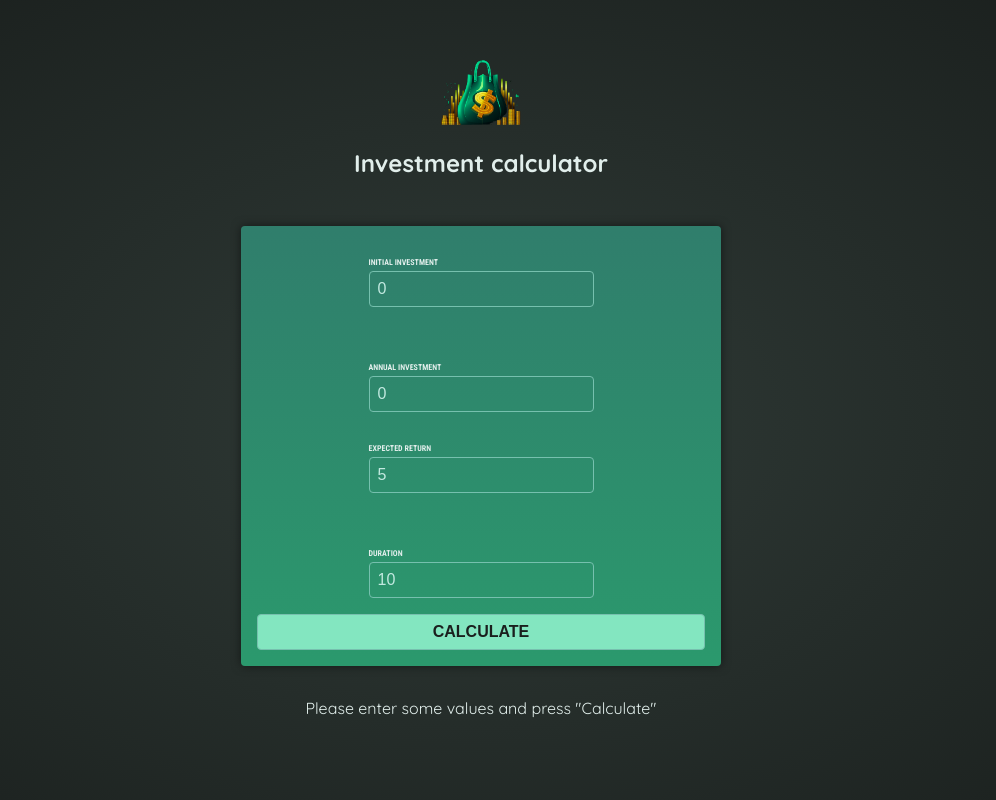
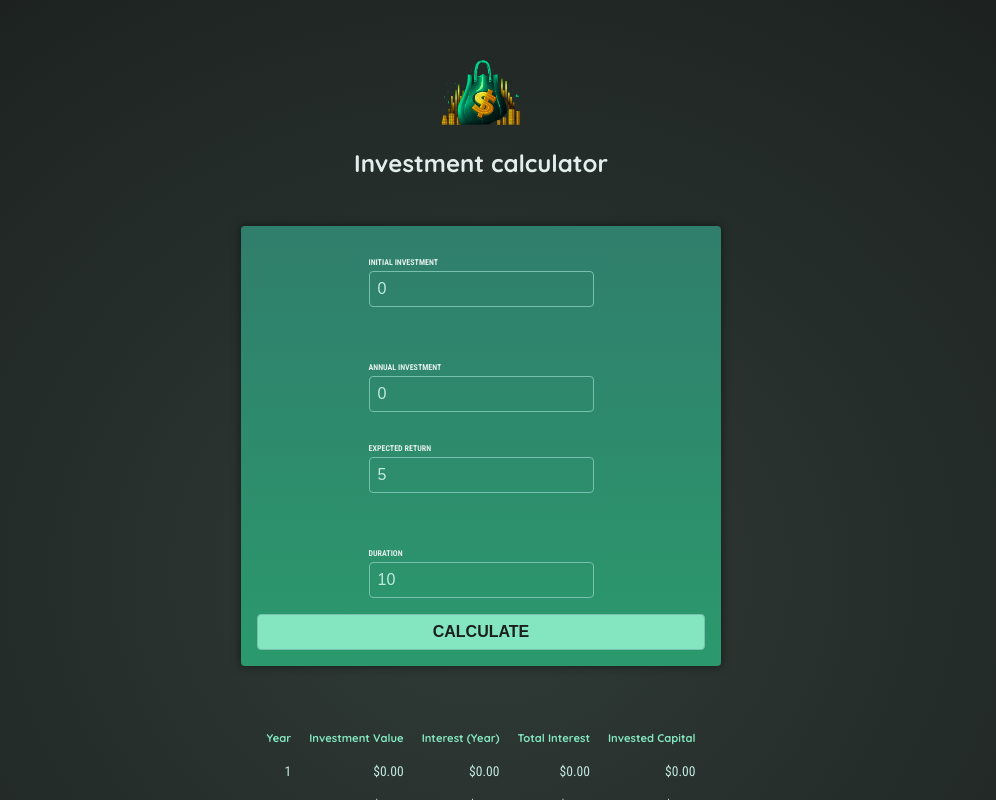
Before and after one commit to Annaivv/investCalculator, an Angular app: page / in a window 1280 px wide. Both pictures are taken after a click on the button "CALCULATE". Shown: the top 800 px of the page, without its empty margins (159-1155 px from the left). Built offline with nearby package versions, Linux system fonts and the light colour scheme.

Commit message:
feature: results render added

```diff
--- a/src/app/app.component.html
+++ b/src/app/app.component.html
@@ -1,2 +1,3 @@
 <app-header />
 <app-user-input (calculate)="onCalculateInvestmentResults($event)" />
+<app-results [results]="resultsData" />
--- a/src/app/app.component.ts
+++ b/src/app/app.component.ts
@@ -1,20 +1,26 @@
 import { Component } from '@angular/core';
 import { HeaderComponent } from './header/header.component';
 import { UserInputComponent } from './user-input/user-input.component';
+import { ResultsComponent } from './results/results.component';
+import { type InvestmentInput } from './investment-input.model';
 
 @Component({
   selector: 'app-root',
   standalone: true,
   templateUrl: './app.component.html',
-  imports: [HeaderComponent, UserInputComponent],
+  imports: [HeaderComponent, UserInputComponent, ResultsComponent],
 })
 export class AppComponent {
-  onCalculateInvestmentResults(data: {
-    initialInvestment: number;
-    duration: number;
+  resultsData?: {
+    year: number;
+    interest: number;
+    valueEndOfYear: number;
     annualInvestment: number;
-    expectedReturn: number;
-  }) {
+    totalInterest: number;
+    totalAmountInvested: number;
+  }[];
+
+  onCalculateInvestmentResults(data: InvestmentInput) {
     const { initialInvestment, duration, annualInvestment, expectedReturn } =
       data;
     const annualData = [];
@@ -36,6 +42,6 @@
       });
     }
     console.log(annualData);
-    return annualData;
+    this.resultsData = annualData;
   }
 }
--- /dev/null
+++ b/src/app/investment-input.model.ts
@@ -0,0 +1,6 @@
+export interface InvestmentInput {
+  initialInvestment: number;
+  duration: number;
+  annualInvestment: number;
+  expectedReturn: number;
+}
--- /dev/null
+++ b/src/app/results/results.component.css
@@ -0,0 +1,19 @@
+table {
+  max-width: 50rem;
+  margin: 2rem auto;
+  padding: 1rem;
+  table-layout: fixed;
+  border-spacing: 1rem;
+  text-align: right;
+}
+
+table thead {
+  font-size: 0.7rem;
+  color: #83e6c0;
+}
+
+table tbody {
+  font-family: "Roboto Condensed", sans-serif;
+  font-size: 0.85rem;
+  color: #c2e9e0;
+}
--- /dev/null
+++ b/src/app/results/results.component.html
@@ -0,0 +1,26 @@
+@if(!results) {
+<p class="center">Please enter some values and press "Calculate"</p>
+} @else {
+<table>
+  <thead>
+    <tr>
+      <th>Year</th>
+      <th>Investment Value</th>
+      <th>Interest (Year)</th>
+      <th>Total Interest</th>
+      <th>Invested Capital</th>
+    </tr>
+  </thead>
+  <tbody>
+    @for (result of results; track result.year) {
+    <tr>
+      <td>{{ result.year }}</td>
+      <td>{{ result.valueEndOfYear | currency }}</td>
+      <td>{{ result.interest | currency }}</td>
+      <td>{{ result.totalInterest | currency }}</td>
+      <td>{{ result.totalAmountInvested | currency }}</td>
+    </tr>
+    }
+  </tbody>
+</table>
+}
--- a/src/app/user-input/user-input.component.css
+++ b/src/app/user-input/user-input.component.css
@@ -49,7 +49,3 @@
 button:hover {
   background-color: #aaf1d6;
 }
-
-.info-text {
-  text-align: center;
-}
--- a/src/app/user-input/user-input.component.html
+++ b/src/app/user-input/user-input.component.html
@@ -41,7 +41,3 @@
   </div>
   <button type="submit">Calculate</button>
 </form>
-
-@if(formSubmitted) {
-<p class="info-text">Please enter some values and press "Calculate"</p>
-}
--- a/src/app/user-input/user-input.component.ts
+++ b/src/app/user-input/user-input.component.ts
@@ -1,5 +1,6 @@
 import { Component, EventEmitter, Output } from '@angular/core';
 import { FormsModule } from '@angular/forms';
+import { type InvestmentInput } from '../investment-input.model';
 
 @Component({
   selector: 'app-user-input',
@@ -9,17 +10,11 @@
   styleUrl: './user-input.component.css',
 })
 export class UserInputComponent {
-  @Output() calculate = new EventEmitter<{
-    initialInvestment: number;
-    duration: number;
-    annualInvestment: number;
-    expectedReturn: number;
-  }>();
+  @Output() calculate = new EventEmitter<InvestmentInput>();
   enteredInitial = '0';
   enteredAnnual = '0';
   enteredReturn = '5';
   enteredPeriod = '10';
-  formSubmitted = false;
 
   onSubmit() {
     console.log('Submitted!');
@@ -29,6 +24,6 @@
       annualInvestment: +this.enteredAnnual,
       expectedReturn: +this.enteredReturn,
     });
-    this.formSubmitted = true;
+
   }
 }
```
Also changed, not shown: src/app/results/results.component.ts (added, +20 -0 lines), src/app/results/results.model.ts (added, +8 -0 lines), 1 other file (tests, documents, lock files or other folders).
